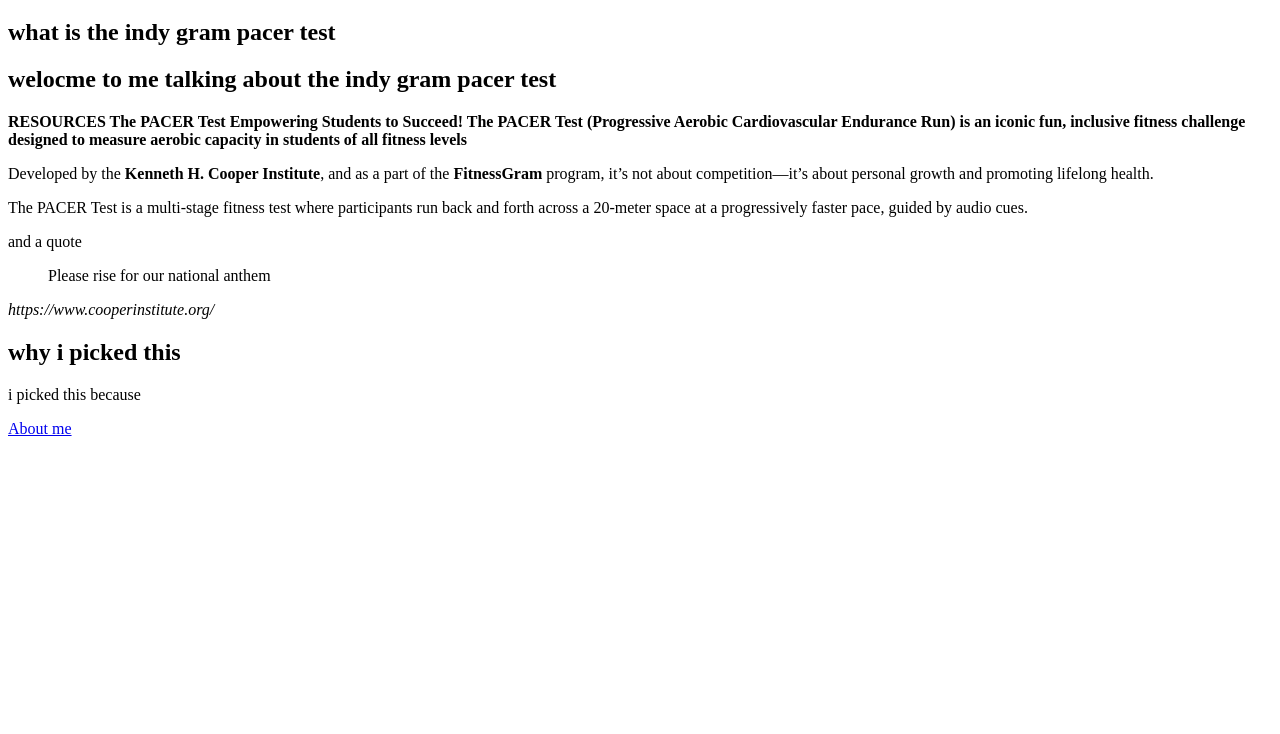
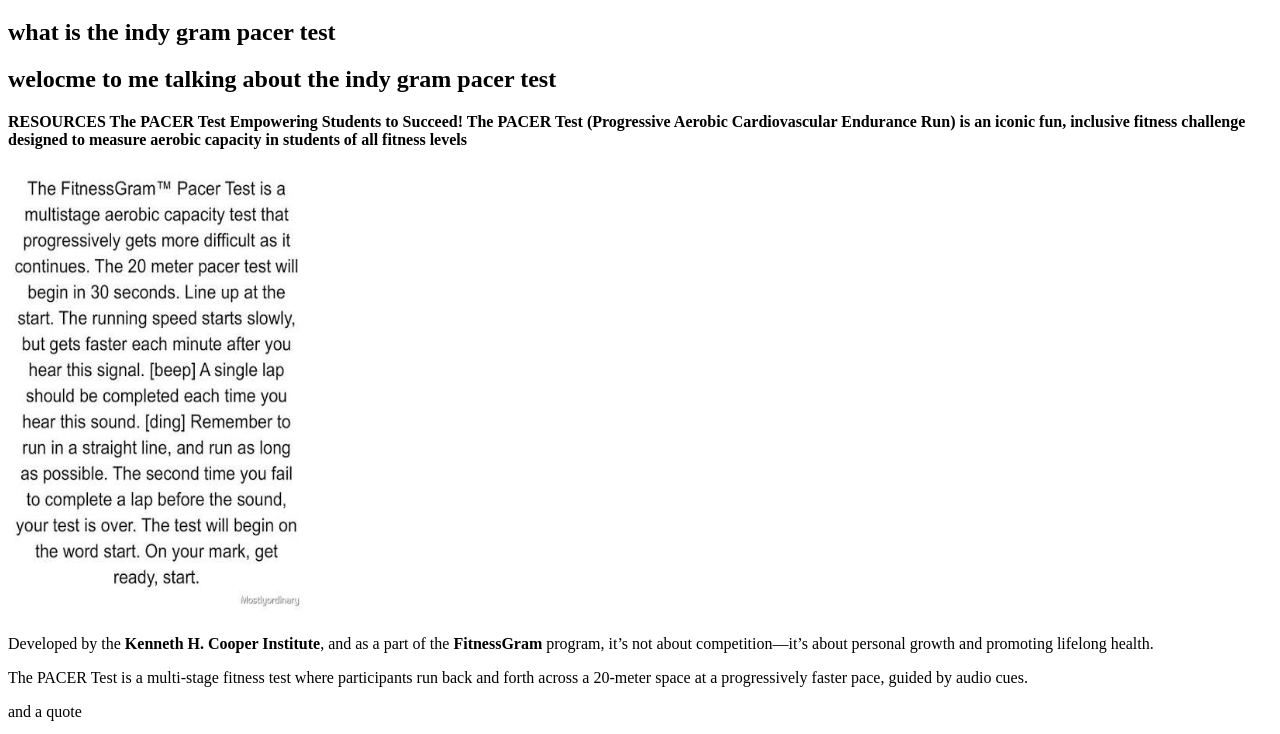
Before and after one commit to monoshift-3055/basicthe, a plain HTML site: page index.html in a window 1280 px wide. Shown: the part 61-795 px from the top of the page. Drawn offline with Linux system fonts and the light colour scheme.

Commit message:
lemon 4 but really its 5

```diff
--- a/index.html
+++ b/index.html
@@ -2,8 +2,9 @@
 <html lang="en">
 
 <head>
+
     <title>my site</title>
-
+<link rel="icon" href="favacon.jpeg"
 <body>
 
 </body>
@@ -21,6 +22,7 @@
 The PACER Test (Progressive Aerobic Cardiovascular Endurance Run)
  is an iconic fun, inclusive fitness challenge designed to measure aerobic capacity in students of all fitness levels</strong>
 </p>
+<img src="images/gram.jpeg" alt" the starting paragarph" width="300" height="450" >
 <p> Developed by the <strong>Kenneth H. Cooper Institute</strong>, and as a
      part of the <strong>FitnessGram</strong> program, it’s not about competition—it’s about personal growth
      and promoting lifelong health.</p>
```
Also changed, not shown: images/favacon.jpeg (added), images/gram.jpeg (added), images/runner-f.jpeg (added).
